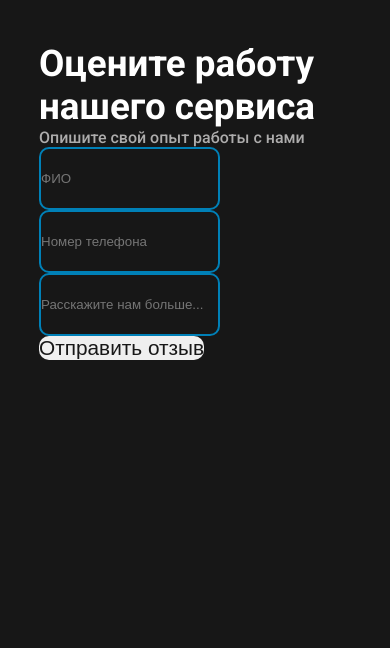
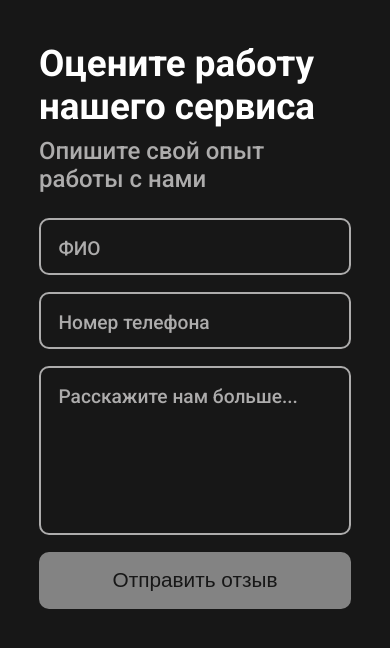
Before and after one commit to sirsur/auto-selection, a Next.js app: page /components/Comment in a window 390 px wide. Shown: the top 648 px of the page. Built offline with nearby package versions, Linux system fonts and the light colour scheme.

Commit message:
comment styles, api and media ready

```diff
--- a/package.json
+++ b/package.json
@@ -10,9 +10,7 @@
   },
   "dependencies": {
     "@next/font": "^13.0.6",
-    "@sendgrid/mail": "^7.7.0",
     "dotenv": "^16.0.3",
-    "express": "^4.18.2",
     "framer-motion": "^7.6.19",
     "next": "13.0.5",
     "nodemailer": "^6.8.0",
--- /dev/null
+++ b/pages/api/comment.js
@@ -0,0 +1,37 @@
+require('dotenv').config();
+
+const nodemailer = require('nodemailer');
+
+export default function mailer (req, res) {
+	const {
+        name,
+        phoneNumber,
+        more
+    } = req.body;
+
+	const transporter = nodemailer.createTransport({
+		host: 'smtp.mail.ru',
+        secure: true,
+        port: 465,
+		auth: {
+			user: process.env.EMAIL,
+			pass: process.env.PASSWORD,
+		},
+        tls: {
+            rejectUnauthorized: false,
+        }
+	});
+
+	try {
+		transporter.sendMail({
+			from: process.env.EMAIL,
+			to: process.env.EMAIL,
+			subject: `Отзыв от ${name}. Номер телефона ${phoneNumber}`,
+            text: more
+		})
+	} catch (error) {
+		return res.status(500).json({ error: error.message || error.toString() })
+	};
+
+	return res.status(200).json({ error: '' })
+}
--- a/pages/components/Comment.js
+++ b/pages/components/Comment.js
@@ -1,15 +1,90 @@
 import styles from '../../styles/component.module.css';
+import { useState } from 'react';
+
+/*
+    TODO:
+    1. add disabled button
+    2. media
+*/
 
 export default function Comment() {
+    const [name, setName] = useState('');
+    const [phoneNumber, setPhoneNumber] = useState('');
+    const [more, setMore] = useState('');
+
+    const handleSubmit = (e) => {
+        e.preventDefault();
+
+        let data = {
+            name,
+            phoneNumber,
+            more
+        };
+
+        fetch('/api/comment', {
+            method: 'POST',
+            headers: {
+              'Accept': 'application/json, text/plain, */*',
+              'Content-Type': 'application/json'
+            },
+            body: JSON.stringify(data)
+        }).then((res) => {
+            console.log('Response received')
+            if (res.status === 200) {
+                console.log('Response succeeded!');
+                setName('');
+                setPhoneNumber('');
+                setMore('');
+            }
+        });
+    };
+
     return (
-        <section>
+        <section id='comment'>
             <h2>Оцените работу нашего сервиса</h2>
             <p>Опишите свой опыт работы с нами</p>
-            <form className={styles.comment_grid}>
-                <input type="text" name="name" placeholder="ФИО"  />
-                <input type="tel" name="phoneNumber" placeholder="Номер телефона" />
-                <input className={styles.input_more} type="text" name="more" placeholder="Расскажите нам больше..." />
-                <button type="submit">Отправить отзыв</button>
+            <form className={styles.comment_form} onSubmit={(e) => handleSubmit(e)}>
+                <div className={styles.comment_form_units}>
+                    <input
+                        type="text"
+                        name="name"
+                        value={name}
+                        onChange={(e) => {
+                            setName(e.target.value)
+                        }}
+                        required
+                    />
+                    <label>ФИО</label>
+                </div>
+                <div className={styles.comment_form_units}>
+                    <input
+                        type="tel"
+                        name="phoneNumber"
+                        value={phoneNumber}
+                        onChange={(e) => {
+                            setPhoneNumber(e.target.value)
+                        }}
+                        required
+                    />
+                    <label>Номер телефона</label>
+                </div>
+                <div className={styles.comment_form_textarea}>
+                    <textarea
+                        type="text"
+                        name="more"
+                        value={more}
+                        onChange={(e) => {
+                            setMore(e.target.value)
+                        }}
+                        required
+                    ></textarea>
+                    <label>Расскажите нам больше...</label>
+                </div>
+                {((name !== '') && (phoneNumber !== '') && (more !== '')) ?
+                    <button type="submit">Отправить отзыв</button>
+                    :
+                    <button type="submit" disabled>Отправить отзыв</button>
+                }
             </form>
         </section>
     )
--- a/styles/component.module.css
+++ b/styles/component.module.css
@@ -149,22 +149,29 @@
     align-content: center;
 }
 
-.review_form_units {
+.review_form_units,
+.comment_form_units,
+.comment_form_textarea {
+    overflow-y: hidden;
     position: relative;
-    height: 7vh;
+    height: calc(4.5vh + 1.2rem);
 }
 
-.review_form_units input {
+.review_form_units input,
+.comment_form_units input,
+.comment_form_textarea textarea {
     position: absolute;
-    padding: 1.5vh 0 0 2vh;
+    padding: 3.3vh 2vh 2vh 2vh;
     height: 100%;
     width: 100%;
     box-sizing: border-box;
     font-size: 1rem;
 }
 
-.review_form_units label {
-    padding: 2.3vh 0 0 2vh;
+.review_form_units label,
+.comment_form_units label,
+.comment_form_textarea label {
+    padding: 2.3vh 0 2.3vh 2.3vh;
     position: absolute;
     font-size: 1.2rem;
     font-weight: 500;
@@ -174,9 +181,13 @@
 }
 
 .review_form input:focus ~ label,
-.review_form input:valid ~ label {
+.review_form input:valid ~ label,
+.comment_form input:focus ~ label,
+.comment_form input:valid ~ label,
+.comment_form_textarea textarea:focus ~ label,
+.comment_form_textarea textarea:valid ~ label {
     font-size: 0.6rem;
-    padding: 1.5vh 0 0 2vh;
+    padding: 1.5vh 0 0 2.3vh;
 }
 
 .review_form_photo {
@@ -190,6 +201,7 @@
     cursor: pointer;
 }
 
+/*
 .review_form_photo:has(input:valid, input:focus) {
     border: dashed #0080B7;
 }
@@ -197,6 +209,7 @@
 .review_form_photo:has(input:invalid) {
     border: dashed #ADACAC;
 }
+*/
 
 .review_form_photo::placeholder {
     text-align: center;
@@ -428,34 +441,33 @@
     align-items: flex-end;
 }
 
-.feedback_section {
-    overflow-y: hidden;
-    height: 70vh;
-    display: flex;
-    flex-direction: row;
-    justify-content: center;
-    align-items: center;
-    background-color: #EFEFEF;
-}
-
-.feedback_h1 {
-    margin: 0;
-    font-size: 12.5em;
-    font-weight: 900;
-    color: #0080B7;
-}
-
-.feedback_h2 {
-    font-size: 4em;
-    font-weight: 700;
-    color: #171717;
-}
-
 .carousel {
+    width: 70%;
     display: flex;
     flex-direction: column;
     gap: 2vh;
     padding-bottom: 35vh;
+}
+
+.carousel_item {
+    align-self: flex-end;
+    height: 35vh;
+    width: 30vw;
+    padding: 0 3vw 0 3vw;
+    display: flex;
+    justify-content: center;
+    align-items: center;
+    background-color: #171717;
+    border-radius: 25px;
+    -webkit-backface-visibility: hidden;
+    -moz-backface-visibility: hidden;
+    -webkit-transform: translate3d(0, 0, 0);
+    -moz-transform: translate3d(0, 0, 0);
+}
+
+.carousel_item p {
+    color: #EFEFEF;
+    font-size: 1.6em;
 }
 
 .carousel_item_prev_prev {
@@ -538,7 +550,33 @@
     -moz-transform: translate3d(0, 0, 0);
 }
 
-.comment_grid {
+.comment_form {
+    margin-top: 5vh;
+    display: grid;
+    row-gap: 3vh;
+    column-gap: 2vw;
+    grid-template-columns: repeat(2, 1fr);
+    grid-template-rows: repeat(3, 1fr);
+    justify-content: center;
+    align-content: center;
+}
+
+.comment_form_textarea {
+    grid-area: 1 / 2 / 4 / 2;
+    height: 100%;
+}
+
+.comment_form_textarea textarea {
+    padding: 3vh 2vh 0 2vh;
+
+    overflow: auto;
+    outline: none;
+
+    -webkit-box-shadow: none;
+    -moz-box-shadow: none;
+    box-shadow: none;
+
+    resize: none;
 }
 
 .footer_icons {
@@ -614,6 +652,27 @@
         font-size: 1.5rem;
         padding: 0 3vw 3vh 3vw;
     }
+
+    .review_form,
+    .comment_form {
+        margin-top: 3vh;
+    }
+
+    .review_form input:focus ~ label,
+    .review_form input:valid ~ label,
+    .comment_form input:focus ~ label,
+    .comment_form input:valid ~ label,
+    .comment_form_textarea textarea:focus ~ label,
+    .comment_form_textarea textarea:valid ~ label {
+        font-size: 0.8rem;
+        padding: 1.5vh 0 0 2.1vh;
+    }
+
+    .review_form_units input,
+    .comment_form_units input,
+    .comment_form_textarea textarea {
+        padding: 3.5vh 2vh 2vh 2vh;
+    }
 }
 
 @media (min-width: 450px) and (max-width: 750px) {
@@ -663,6 +722,20 @@
     .benefits_grid p {
         font-size: 1.2rem;
         padding: 0 4vw 3vh 4vw;
+    }
+
+    .review_form,
+    .comment_form {
+        margin-top: 3vh;
+    }
+
+    .comment_form {
+        grid-template-columns: repeat(1, 1fr);
+        grid-template-rows: repeat(4, 1fr);
+    }
+
+    .comment_form_textarea {
+        grid-area: 3;
     }
 }
 
@@ -714,6 +787,21 @@
     .benefits_grid p {
         font-size: 1.2rem;
         padding: 0 4vw 3vh 4vw;
+    }
+
+    .review_form,
+    .comment_form {
+        margin-top: 3vh;
+    }
+
+    .comment_form {
+        display: flex;
+        flex-direction: column;
+        gap: 2vh;
+    }
+
+    .comment_form_textarea {
+        height: 20vh;
     }
 }
 
@@ -795,4 +883,26 @@
         font-size: 0.9rem;
         padding: 0 4vw 3vh 5vw;
     }
+
+    .review_form,
+    .comment_form {
+        margin-top: 3vh;
+    }
+
+    .comment_form {
+        display: flex;
+        flex-direction: column;
+        gap: 2vh;
+    }
+
+    .comment_form_textarea {
+        height: 25vh;
+    }
+
+    .review_form_units label,
+    .comment_form_units label,
+    .comment_form_textarea label,
+    .review_form_photo p {
+        font-size: 1rem;
+    }
 }
--- a/styles/global.css
+++ b/styles/global.css
@@ -61,17 +61,25 @@ input {
     background-color: transparent;
 }
 
+textarea {
+    border: 2px solid #ADACAC;
+    border-radius: 10px;
+    background-color: transparent;
+}
+
 input[type="file"] {
     display: none;
     cursor: pointer;
 }
 
-input:focus, input:valid {
+input:focus, input:valid,
+textarea:focus, textarea:valid {
     outline: none;
     border: 2px solid #0080B7;
 }
 
 button {
+    height: calc(4.5vh + 1.2rem);
     background-color: #EFEFEF;
     color: #171717;
     border: none;
@@ -81,20 +89,22 @@ button {
     cursor: pointer;
 }
 
+button[disabled] {
+    height: calc(4.5vh + 1.2rem);
+    opacity: 0.5;
+    cursor: not-allowed;
+}
+
 span {
     display: flex;
     flex-direction: row;
 }
 
-#review p {
+#review p, #comment p {
     margin-top: 1vh;
 }
 
-#questions h2 {
-    margin-bottom: 4vh;
-}
-
-#benefits h2 {
+#questions h2, #benefits h2 {
     margin-bottom: 4vh;
 }
 
@@ -102,7 +112,29 @@ span {
     margin-bottom: 4vh;
 }
 
-@media (min-width: 1024px) and (max-width: 1400px) {
+#feedback {
+    overflow-y: hidden;
+    height: 70vh;
+    display: flex;
+    flex-direction: row;
+    align-items: center;
+    background-color: #EFEFEF;
+}
+
+#feedback h1 {
+    margin: 0;
+    font-size: 12.5em;
+    font-weight: 900;
+    color: #0080B7;
+}
+
+#feedback h2 {
+    font-size: 4em;
+    font-weight: 700;
+    color: #171717;
+}
+
+@media (min-width: 1026px) and (max-width: 1400px) {
     header {
         background-position: right 10% bottom;
     }
@@ -116,7 +148,7 @@ span {
     }
 }
 
-@media (min-width: 750px) and (max-width: 1024px) {
+@media (min-width: 750px) and (max-width: 1025px) {
     header {
         background-position: right 10% bottom;
     }
@@ -186,6 +218,10 @@ span {
         font-size: 1rem;
     }
 
+    #review p, #comment p {
+        font-size: 1.5rem;
+    }
+
     footer {
         display: none;
     }
@@ -211,6 +247,14 @@ span {
         font-size: 0.9rem;
     }
 
+    #review p, #comment p {
+        font-size: 1.2rem;
+    }
+
+    button {
+        font-size: 1rem;
+    }
+
     footer {
         display: none;
     }
```
Also changed, not shown: pages/components/Feedback.js (+16 -63 lines), 1 other file (tests, documents, lock files or other folders).
